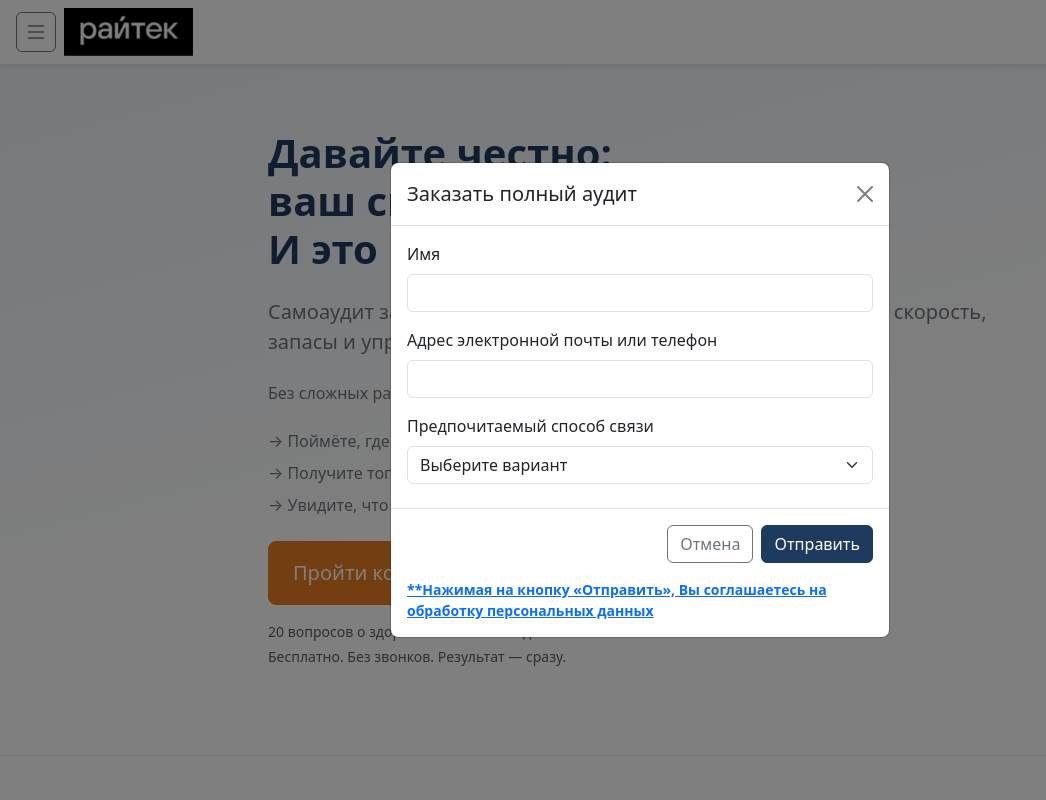
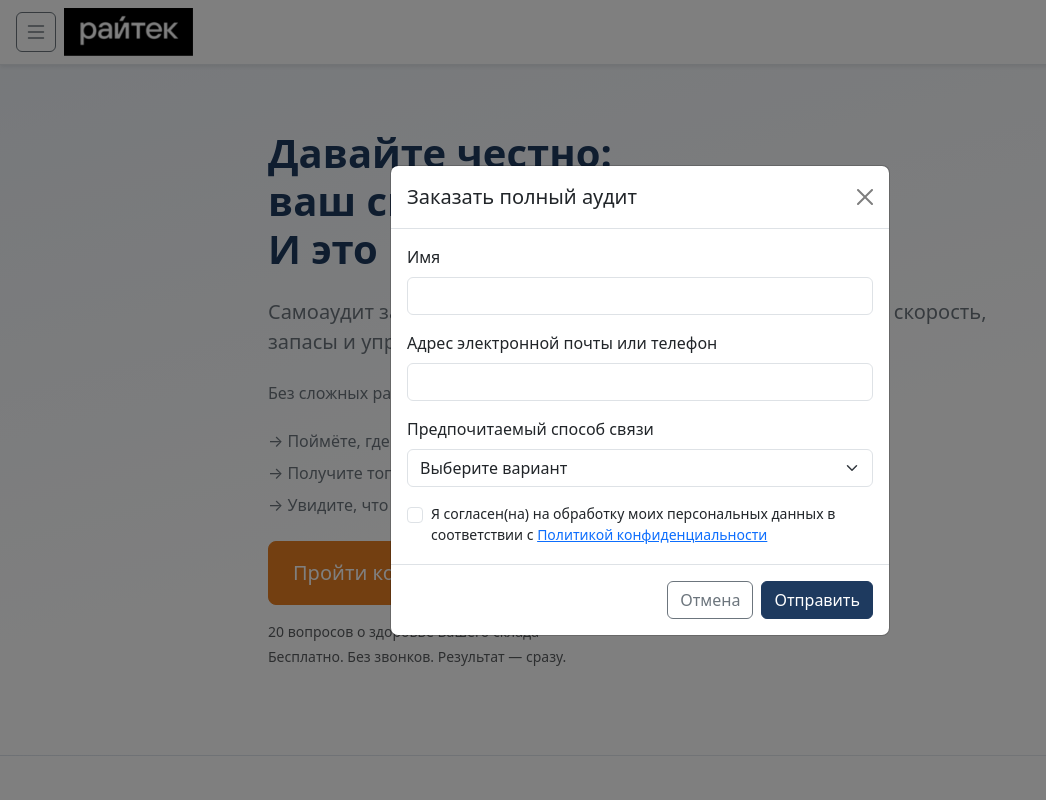
Before and after one commit to mitrist/wh_service, a Django app: page /self-audit/ in a window 1280 px wide, after a click on "Заказать полный аудит". Shown: the whole page, without its empty margins (0-1046 px from the left). Run offline with Django 5.2, Linux system fonts and the light colour scheme; parts of the project's set-up code (start-up, migrations or seed data) failed here and were passed over.

Commit message:
Add required personal-data consent checkboxes to feedback forms
Made-with: Cursor

```diff
--- a/apps/frontend/templates/frontend/includes/full_audit_modal.html
+++ b/apps/frontend/templates/frontend/includes/full_audit_modal.html
@@ -24,17 +24,19 @@
               <option value="phone">Телефон</option>
             </select>
           </div>
+          <div class="form-check mt-3">
+            <input class="form-check-input" type="checkbox" value="1" id="full-audit-consent" required>
+            <label class="form-check-label small" for="full-audit-consent">
+              Я согласен(на) на обработку моих персональных данных в соответствии с
+              <a href="/policy/" target="_blank" rel="noopener noreferrer">Политикой конфиденциальности</a>
+            </label>
+          </div>
           <p id="full-audit-success" class="small text-success mt-3 mb-0 d-none">Спасибо! Мы свяжемся с вами в ближайшее время.</p>
           <p id="full-audit-error" class="small text-danger mt-2 mb-0 d-none" role="alert"></p>
         </div>
         <div class="modal-footer">
           <button type="button" class="btn btn-outline-secondary" data-bs-dismiss="modal">Отмена</button>
           <button type="submit" id="full-audit-submit" class="btn btn-landing-primary">Отправить</button>
-        </div>
-        <div class="px-3 pb-3">
-          <p class="small mb-0">
-            <strong><a href="/policy/" target="_blank" rel="noopener noreferrer">**Нажимая на кнопку «Отправить», Вы соглашаетесь на обработку персональных данных</a></strong>
-          </p>
         </div>
       </form>
     </div>
@@ -72,8 +74,14 @@
         contact: document.getElementById('full-audit-contact').value.trim(),
         preferred_method: document.getElementById('full-audit-method').value,
       };
+      const consent = document.getElementById('full-audit-consent');
       if (!payload.preferred_method) {
         errEl.textContent = 'Выберите предпочитаемый способ связи.';
+        errEl.classList.remove('d-none');
+        return;
+      }
+      if (!consent || !consent.checked) {
+        errEl.textContent = 'Подтвердите согласие на обработку персональных данных.';
         errEl.classList.remove('d-none');
         return;
       }
```
Also changed, not shown: apps/frontend/templates/frontend/self_audit_contact.html (+11 -0 lines).
